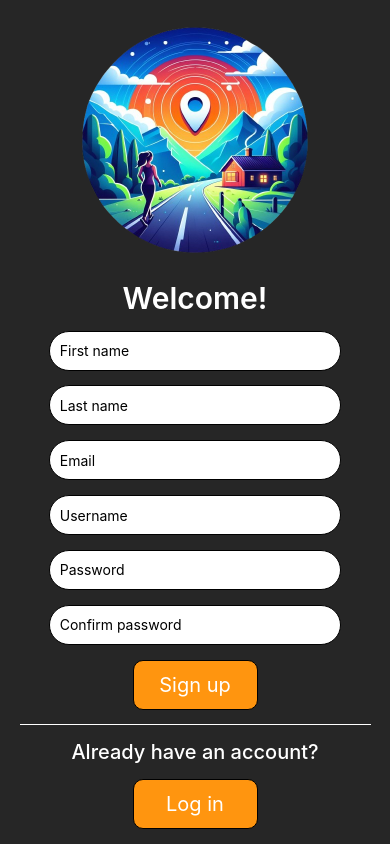
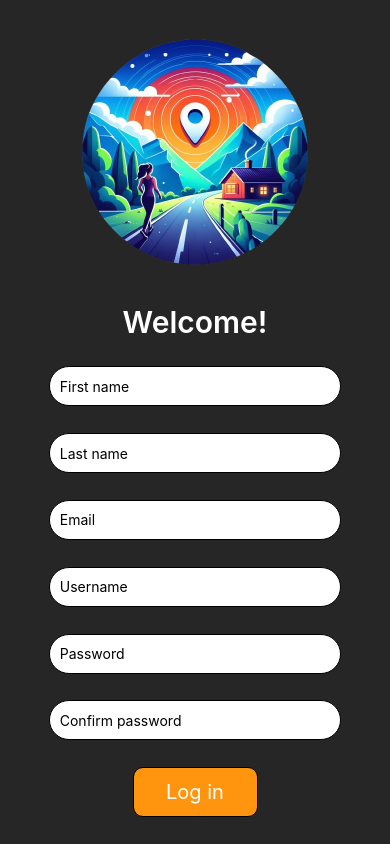
Before and after one commit to INDY01-FitnessApp/INDY01-FitnessApp, a React Native app: screen /signup in a window 390 px wide. Built offline with nearby package versions, Linux system fonts and the light colour scheme; what react-native-storage would draw is missing.

Commit message:
Remove unused signup button

```diff
--- a/Signup.js
+++ b/Signup.js
@@ -9,10 +9,14 @@ import {
   View,
 } from "react-native";
 import globalStyles from "./GlobalStyles";
-import { createUserWithEmailAndPassword, onAuthStateChanged } from "firebase/auth";
-import { app, auth, db } from './firebaseConfig.js';
-import { getDatabase, ref, get, set } from "firebase/database"
+import {
+  createUserWithEmailAndPassword,
+  onAuthStateChanged,
+} from "firebase/auth";
+import { app, auth, db } from "./firebaseConfig.js";
+import { getDatabase, ref, get, set } from "firebase/database";
 
+// TODO: Add error messages
 export default function SignupPage({ navigation }) {
   const [username, setUsername] = useState("");
   const [password, setPassword] = useState("");
@@ -23,8 +27,8 @@ export default function SignupPage({ navigation }) {
 
   //allows for the creation of a new user
   async function createUser(email, password, userName, firstName, lastName) {
-
-        await(createUserWithEmailAndPassword(auth, email, password).then((userCredential) => {
+    await createUserWithEmailAndPassword(auth, email, password)
+      .then((userCredential) => {
         const user = userCredential.user;
         console.log(user);
         navigation.replace("login");
@@ -33,15 +37,18 @@ export default function SignupPage({ navigation }) {
         const errcode = error.code;
         const errmessage = error.message;
         console.log(errcode, errmessage);
-            }));
+      });
 
-        await (set(ref(db, 'Users/' + userName), { Username: userName, FirstName: firstName, LastName: lastName, Email: email })
-            .catch((error) => {
+    await set(ref(db, "Users/" + userName), {
+      Username: userName,
+      FirstName: firstName,
+      LastName: lastName,
+      Email: email,
+    }).catch((error) => {
       const errcode = error.code;
       const errmessage = error.message;
       console.log(errcode, errmessage);
-            }));
-
+    });
   }
   return (
     <SafeAreaView style={styles.container}>
@@ -93,18 +100,9 @@ export default function SignupPage({ navigation }) {
       />
       <Pressable
         style={globalStyles.button}
-        onPressOut={() => navigation.replace("main")} // Replace() stops the user from accidentaly swiping back to the signup or login screens
-      >
-        <Text style={globalStyles.buttonText}>Sign up</Text>
-      </Pressable>
-      {/* <Button title="Login" style={globalStyles.button} /> */}
-      <View style={globalStyles.horizontalRule} />
-      <Text style={{ fontSize: 20, color: "white", fontWeight: 500 }}>
-        Already have an account?
-      </Text>
-      <Pressable
-        style={globalStyles.button}
-        onPressOut={() => createUser(email, password, username, firstName, lastName)}
+        onPressOut={() =>
+          createUser(email, password, username, firstName, lastName)
+        }
       >
         <Text style={globalStyles.buttonText}>Log in</Text>
       </Pressable>
```
Lines whose indentation alone changed are shown as unchanged.
